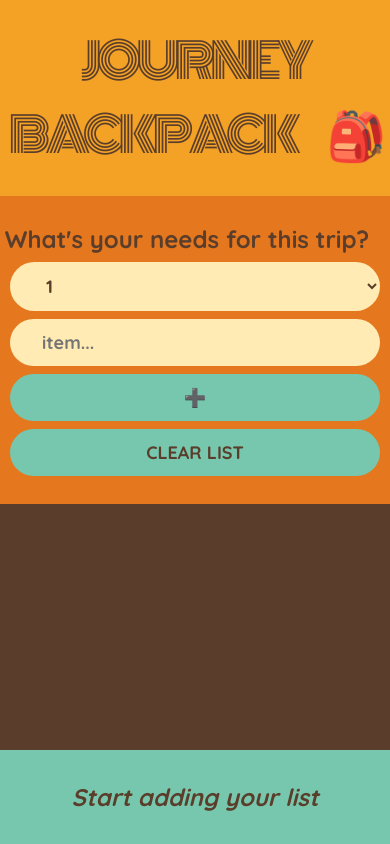
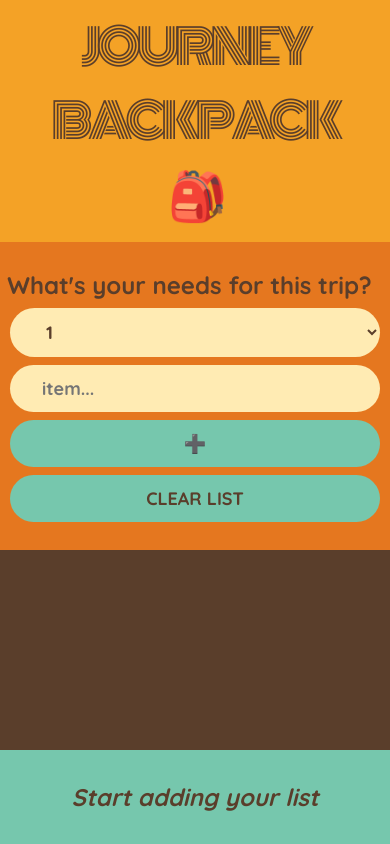
Before and after one commit to Zeyad-Balal/Travel-List-App, a React (Create React App) app: page / in a window 390 px wide. Built offline with nearby package versions, Linux system fonts and the light colour scheme.

Commit message:
✨Changed the scrollbar colors and applied the mobile  changes on the desktop view

```diff
--- a/src/index.css
+++ b/src/index.css
@@ -93,17 +93,23 @@ input {
 .list{
   list-style: none;
   width: 100%;
+  flex-grow: 1;
   display: grid;
   grid-template-columns: repeat(auto-fit, minmax(250px, 1fr));
   gap: 1.2rem;
   justify-content: center;
   align-content: start;
+  padding: 1rem;
 }
 
 .list li {
   display: flex;
   align-items: center;
   gap: 1.2rem;
+  background-color: rgba(42, 42, 42, 0.515);
+  border-radius: 5px;
+  justify-content: space-between;
+  padding: 1rem;
 }
 
 input[type="checkbox"] {
@@ -126,6 +132,11 @@ input[type="checkbox"] {
   width: -webkit-fill-available ;
   padding: 3.2rem 0;
 }
+body{
+  height: 100%;
+  display: flex;
+  flex-direction: column;
+}
 .App{
   display: flex;
   flex-direction: column;
@@ -141,6 +152,7 @@ input[type="checkbox"] {
   }
   h1{
     font-size: 2em;
+   padding: 10px;
   }
   .add-form{
     flex-direction: column;
@@ -153,6 +165,7 @@ input[type="checkbox"] {
   .list{
     overflow: scroll;
     padding-top:1rem;
+    overflow-x: hidden;
     padding-bottom:1rem;
     padding-left: 2px;
     flex-grow: 1;
@@ -160,15 +173,31 @@ input[type="checkbox"] {
     flex-direction: column;
 
   }
+  h3{
+    text-align: center;
+    margin-left: 5px;
+  }
   ul{
     width: -webkit-fill-available;
     gap: 10px;
   }
   li{
     width: -webkit-fill-available ;
-    background-color: rgb(42, 42, 42);
+    background-color: rgba(42, 42, 42, 0.515);
+    margin: 2px;
     border-radius: 5px;
     justify-content: space-between;
 
   }
 }
+::-webkit-scrollbar{
+  width: 5px;
+}
+::-webkit-scrollbar-thumb{
+  border-radius: 5px;
+  background-color: #5a3e2b;
+}
+::-webkit-scrollbar-track{
+
+  background-color: #e5771f;
+}
```
